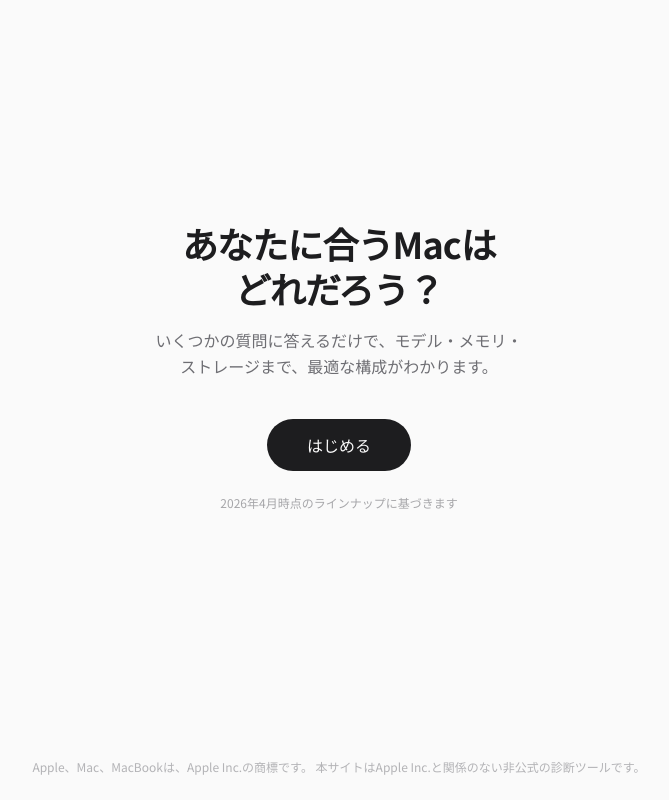
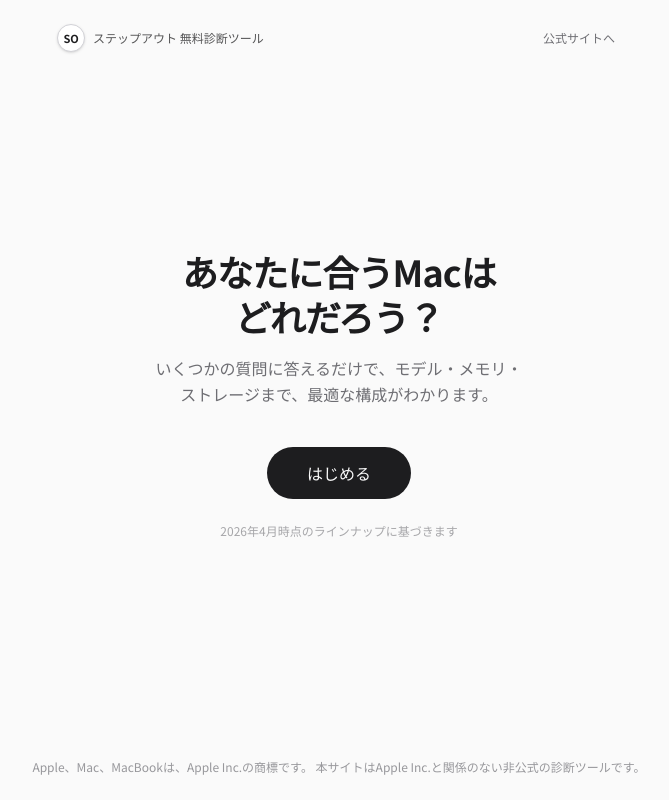
Before and after one commit to imashuku/mac-shindan, a Next.js app: page / in a window 1280 px wide. Shown: the whole page, without its empty margins (301-970 px from the left). Built offline with nearby package versions, Linux system fonts and the light colour scheme; no server answers.

Commit message:
Add StepOut brand links

```diff
--- /dev/null
+++ b/src/app/components/BrandBar.tsx
@@ -0,0 +1,27 @@
+import Link from "next/link";
+
+export default function BrandBar() {
+  return (
+    <header className="w-full px-5 pt-4 sm:pt-5">
+      <div className="mx-auto flex w-full max-w-xl items-center justify-between gap-3 text-xs text-muted">
+        <Link
+          href="https://www.step-out.jp/"
+          className="group inline-flex min-h-[36px] items-center gap-2 rounded-full px-1.5 pr-3 transition-colors hover:bg-foreground/[0.04]"
+        >
+          <span className="flex h-7 w-7 items-center justify-center rounded-full border border-border bg-card text-[11px] font-bold tracking-tight text-foreground shadow-sm">
+            SO
+          </span>
+          <span className="font-medium text-foreground/75 group-hover:text-foreground">
+            ステップアウト 無料診断ツール
+          </span>
+        </Link>
+        <Link
+          href="https://www.step-out.jp/"
+          className="inline-flex min-h-[36px] shrink-0 items-center rounded-full px-2.5 font-medium text-muted transition-colors hover:bg-foreground/[0.04] hover:text-foreground sm:px-3"
+        >
+          公式サイトへ
+        </Link>
+      </div>
+    </header>
+  );
+}
--- a/src/app/components/ResultCard.tsx
+++ b/src/app/components/ResultCard.tsx
@@ -313,20 +313,18 @@ export default function ResultCard({
       {/* Consulting CTA */}
       <div className="animate-fade-in-up stagger-5 bg-card rounded-2xl border border-border p-5 sm:p-6 mb-6 text-center">
         <h4 className="font-bold text-foreground mb-1 text-sm">
-          Macの導入や活用でお悩みですか？
+          仕事環境づくりやAI活用のご相談はこちら
         </h4>
         <p className="text-xs text-muted mb-4 leading-relaxed">
-          「買ったけど使いこなせない」「AIを仕事に
+          Mac選びの先にある、初期設定やAIの仕事への
           <br className="sm:hidden" />
-          活かしたい」など、お気軽にご相談ください
+          活かし方まで必要な範囲で相談できます
         </p>
         <a
-          href="https://step-out.jp/contact"
-          target="_blank"
-          rel="noopener noreferrer"
+          href="https://www.step-out.jp/contact/consult"
           className="inline-block min-h-[44px] px-8 py-3 border border-foreground rounded-full text-sm font-medium text-foreground hover:bg-foreground hover:text-background transition-colors duration-200"
         >
-          無料相談してみる
+          ステップアウトに相談する
         </a>
         <p className="text-xs text-muted/60 mt-3">
           ステップアウトマーケティング合同会社
--- a/src/app/page.tsx
+++ b/src/app/page.tsx
@@ -1,10 +1,12 @@
 import Shindan from "./components/Shindan";
+import BrandBar from "./components/BrandBar";
 
 export default function Home() {
   return (
     <div className="flex flex-col min-h-dvh bg-background">
+      <BrandBar />
       <Shindan />
-      <footer className="text-center py-6 px-4 text-xs text-muted/50 leading-relaxed">
+      <footer className="text-center py-6 px-4 text-xs text-muted/70 leading-relaxed">
         Apple、Mac、MacBookは、Apple Inc.の商標です。
         本サイトはApple Inc.と関係のない非公式の診断ツールです。
       </footer>
--- a/src/app/result/page.tsx
+++ b/src/app/result/page.tsx
@@ -5,6 +5,7 @@ import {
   getSharedConfig,
 } from "../data";
 import SharedResultClient from "./SharedResultClient";
+import BrandBar from "../components/BrandBar";
 
 type Props = {
   searchParams: Promise<{ m?: string; mem?: string; s?: string }>;
@@ -55,6 +56,7 @@ export default async function ResultPage({ searchParams }: Props) {
 
   return (
     <div className="flex flex-col min-h-dvh bg-background">
+      <BrandBar />
       <div className="flex-1 flex flex-col items-center justify-center px-5 py-16">
         <div className="max-w-md w-full">
           {spec ? (
@@ -97,7 +99,7 @@ export default async function ResultPage({ searchParams }: Props) {
           <SharedResultClient />
         </div>
       </div>
-      <footer className="text-center py-6 px-4 text-xs text-muted/50 leading-relaxed">
+      <footer className="text-center py-6 px-4 text-xs text-muted/70 leading-relaxed">
         Apple、Mac、MacBookは、Apple Inc.の商標です。
         本サイトはApple Inc.と関係のない非公式の診断ツールです。
       </footer>
```
